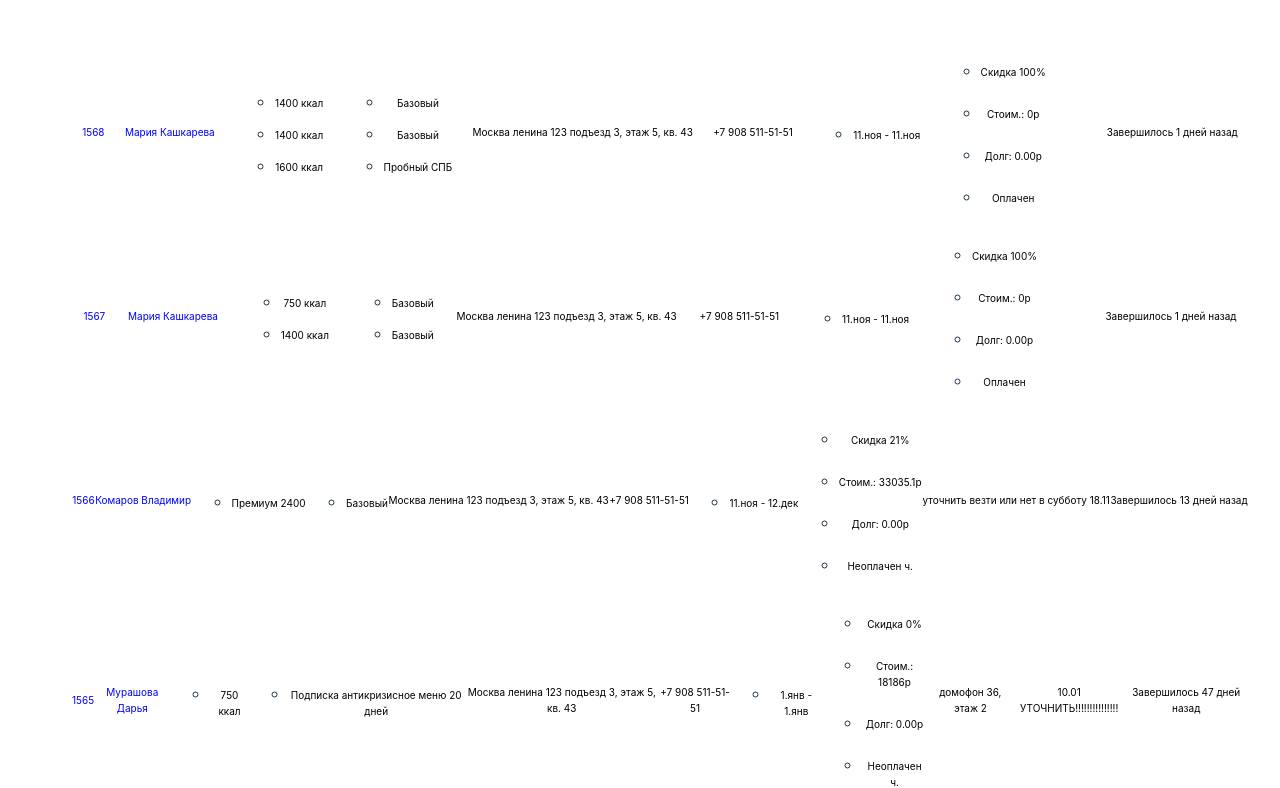
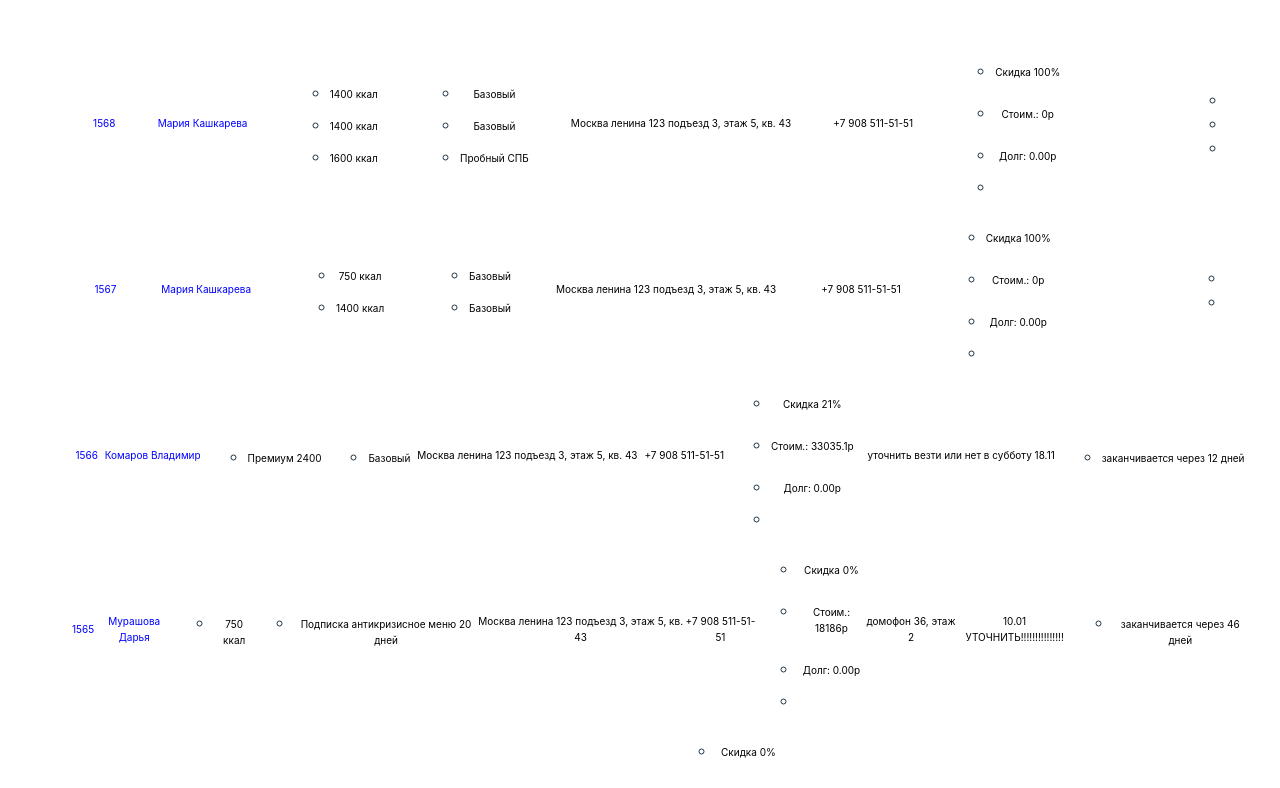
Before and after one commit to Aksenov-m/Private, a Vue app: page / in a window 1280 px wide. Shown: the top 788 px of the page. Built offline with nearby package versions, Linux system fonts and the light colour scheme.

Commit message:
feat: добавить все столбцы

```diff
--- a/src/components/Cell.vue
+++ b/src/components/Cell.vue
@@ -10,21 +10,31 @@ function formatDate(inputDate) {
 
   // Массив с названиями месяцев
   let monthNames = [
-    "янв", "фев", "мар", "апр", "май", "июн", "июл", "авг", "сен", "окт", "ноя", "дек"
+    "янв",
+    "фев",
+    "мар",
+    "апр",
+    "май",
+    "июн",
+    "июл",
+    "авг",
+    "сен",
+    "окт",
+    "ноя",
+    "дек",
   ];
 
   // Форматируем дату
-  let formattedDate = (month + 1) + "." + monthNames[month];
+  let formattedDate = month + 1 + "." + monthNames[month];
 
   return formattedDate;
 }
 
-console.log(props.content)
-
+// console.log(props.content)
 </script>
 
 <template>
-  <ul class="cell__column" v-if="props.class === 'tariff'">
+  <ul class="cell__column_tariff" v-if="props.class === 'tariff'">
     <li v-for="(value, index) in props.content" :key="index" class="cell">
       <p class="text">{{ value }}</p>
     </li>
@@ -36,26 +46,49 @@ console.log(props.content)
     </li>
   </ul>
 
-
-  <ul class="cell__dates" :class="props.class" v-else-if="props.class === 'dates'">
-    <li v-for="(value, index) in props.content" :key="index">
-      <p class="text">{{ formatDate(value.start_date) + ' - ' + formatDate(value.end_date) }}</p>
+  <ul
+    class="cell__dates"
+    :class="props.class"
+    v-else-if="props.class === 'dates'"
+  >
+    <li v-for="(value, index) in props.content" :key="index" class="cell">
+      <p class="text">
+        {{ formatDate(value.start_date) + " - " + formatDate(value.end_date) }}
+      </p>
+    </li>
+  </ul>
+  <ul
+    class="cell__column_pay"
+    :class="props.class"
+    v-else-if="props.class === 'pay'"
+  >
+    <li
+      v-for="(value, key, index) in props.content[0]"
+      :key="index"
+      class="cell"
+    >
+      <p class="text" v-if="index === 0">Скидка {{ value }}%</p>
+      <p class="text" v-else-if="index === 1">Стоим.: {{ value }}р</p>
+      <p class="text" v-else-if="index === 2">Долг: {{ value }}р</p>
     </li>
   </ul>
 
-  <ul class="cell__column_pay" :class="props.class" v-else-if="props.class === 'pay'">
+  <ul
+    class="cell__column_status"
+    :class="props.class"
+    v-else-if="props.class === 'remaining_days'"
+  >
     <li v-for="(value, index) in props.content" :key="index" class="cell">
-      <p class="text" v-if="index === 0">Скидка {{ value }}%</p>
-      <p class="text" v-else-if="index === 1">Стоим.: {{ value }}р</p>
-      <p class="text" v-else-if="index === 2">Долг: {{ value }}р</p>
-      <p class="text" v-else>{{ value }}</p>
+      <p class="text" v-if="value < 0">
+        Завершилось {{ Math.abs(value) }} дней назад
+      </p>
+      <p class="text" v-if="value > 0">заканчивается через {{ value }} дней</p>
     </li>
   </ul>
 
   <li v-else class="cell" :class="props.class">
     <p class="text">{{ props.content }}</p>
   </li>
-
 </template>
 
 <style>
--- a/src/components/Container.vue
+++ b/src/components/Container.vue
@@ -1,13 +1,50 @@
 <script setup>
 import data from "../data/data.json";
 import Row from "./Row.vue";
-// const newData = JSON.parse(data);
-// console.log(newData)
+// const data = JSON.parse(data);
+
+
+const remainingTime = (end_date) => {
+  // Преобразуем строку конечной даты в объект Date
+  let endDate = new Date(end_date);
+  // Получаем текущую дату
+  let currentDate = new Date();
+  // Разница в миллисекундах
+  let timeDifference = endDate - currentDate;
+  // Преобразуем разницу в дни
+  let daysDifference = Math.floor(timeDifference / (1000 * 60 * 60 * 24));
+  return daysDifference;
+};
+
+
+
+// Обновляем каждый объект в массиве
+const updatedData = data.map(item => {
+  const { discount, order_sum, order_payed, pay_status, courier_comment,
+    inner_comment, dates, ...newItem } = item;
+  const remaining_days = dates.map(date => remainingTime(date.end_date));
+  return {
+    ...newItem,
+    pay: [
+      {
+        discount,
+        order_sum,
+        order_payed,
+        pay_status
+      }
+    ],
+    courier_comment,
+    inner_comment,
+    remaining_days
+  };
+});
+console.log(updatedData)
+
 </script>
 
 <template>
   <div>
-    <Row v-for="(value, index) in data" :key="index" :data="value">
+    <Row v-for="(value, index) in updatedData" :key="index" :data="value">
     </Row>
   </div>
 </template>
--- a/src/components/Row.vue
+++ b/src/components/Row.vue
@@ -2,58 +2,16 @@
 import Cell from "./Cell.vue";
 const props = defineProps(["data"]);
 
-// Создаем новый объект, исключая указанные свойства
-const { discount, order_sum, order_payed, pay_status, courier_comment, inner_comment, ...newObject } = props.data;
-
-// Создаем новый объект с добавлением массива "pay" перед "courier_comment"
-const newData = {
-  ...newObject,
-  pay: [ discount, order_sum, order_payed, pay_status ],
-  courier_comment,
-  inner_comment
-};
-
-
-const remainingTime = (date) => {
-  // Преобразуем строку начальной даты в объект Date
-  let startDate = new Date(date);
-  // Получаем текущую дату
-  let currentDate = new Date();
-  // Разница в миллисекундах
-  let timeDifference = currentDate - startDate;
-  // Преобразуем разницу в дни
-  let daysDifference = Math.floor(timeDifference / (1000 * 60 * 60 * 24));
-  return daysDifference;
-};
-
-// const orderDetails = {
-//   discount: props.data.discount,
-//   pay_status: props.data.pay_status,
-//   order_payed:  props.data.order_payed,
-// };
-// console.log(props.data.discount)
 </script>
 
 <template>
   <ul class="row">
     <Cell
-      v-for="(value, key, index) in newData"
+      v-for="(value, key, index) in props.data"
       :key="index"
       :content="value"
       :class="key"
     />
-    <li v-if="remainingTime(props.data.dates[0].end_date) < 0" class="cell">
-      <p class="text">
-        Завершилось
-        {{ Math.abs(remainingTime(props.data.dates[0].end_date)) }} дней назад
-      </p>
-    </li>
-    <li v-else class="cell">
-      <p class="text">
-        заканчивается через
-        {{ remainingTime(props.data.dates[0].end_date) }} дней
-      </p>
-    </li>
   </ul>
 </template>
 
--- a/src/data/data.json
+++ b/src/data/data.json
@@ -18,6 +18,14 @@
       {
         "start_date": "2023-11-19",
         "end_date": "2023-11-25"
+      },
+      {
+        "start_date": "2023-11-19",
+        "end_date": "2023-11-25"
+      },
+      {
+        "start_date": "2023-11-19",
+        "end_date": "2023-11-25"
       }
     ],
     "discount": 100,
@@ -41,6 +49,10 @@
     "address": "Москва ленина 123 подъезд 3, этаж 5, кв. 43",
     "phone": "+7 908 511-51-51",
     "dates": [
+      {
+        "start_date": "2023-11-19",
+        "end_date": "2023-11-25"
+      },
       {
         "start_date": "2023-11-19",
         "end_date": "2023-11-25"
```
